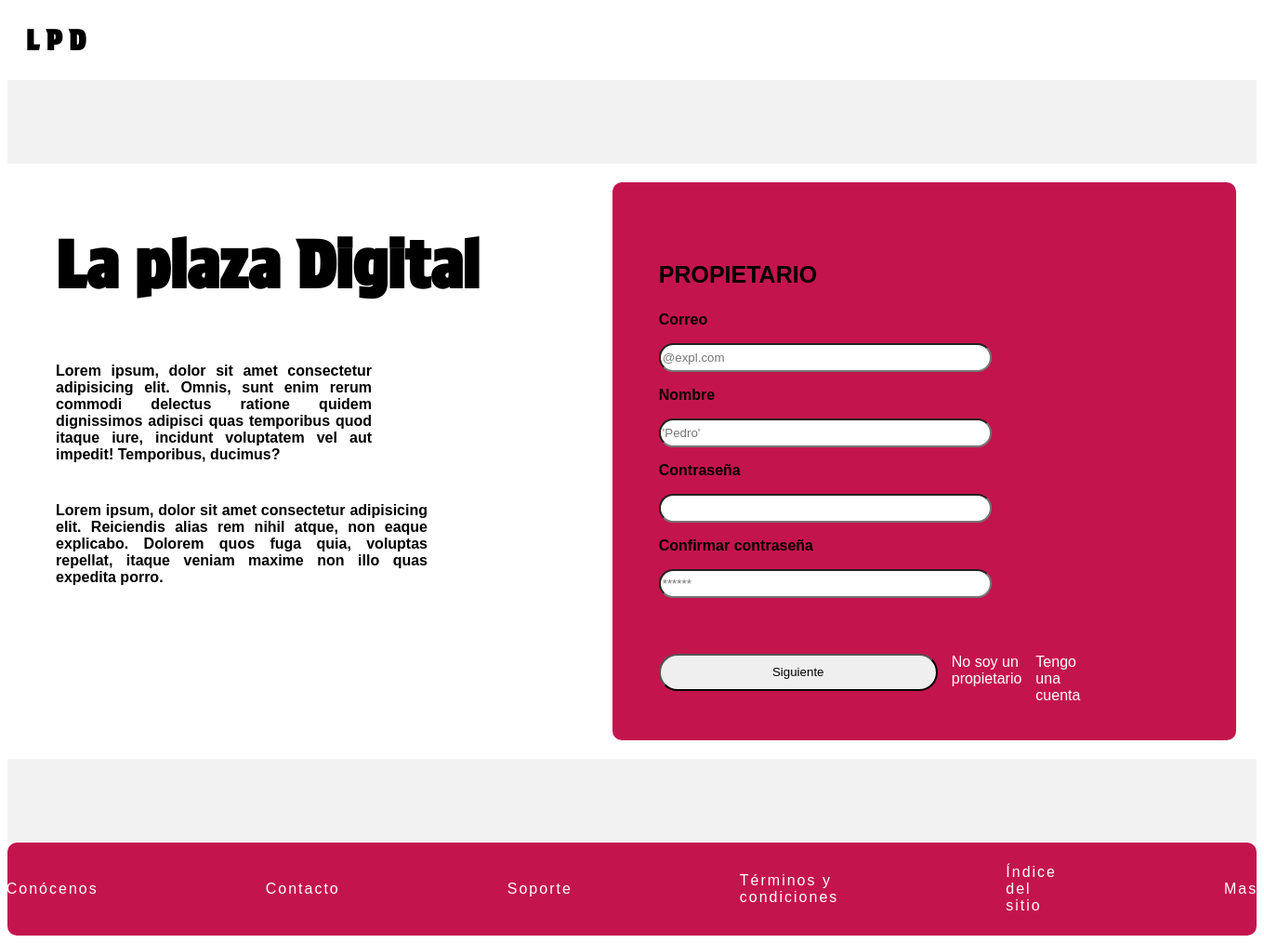
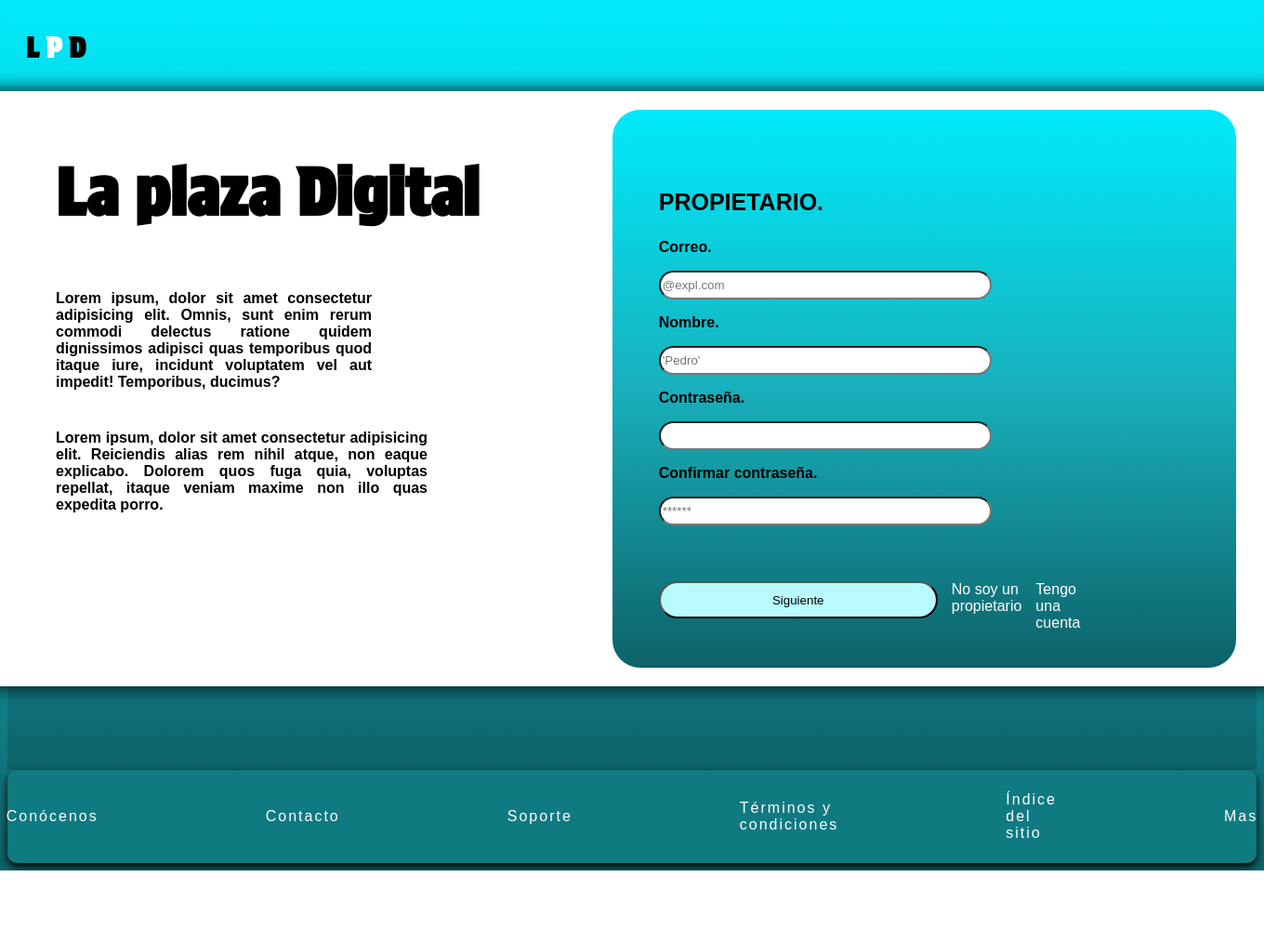
Before and after one commit to JhonGG69/JhonGG69.github.io, a PHP site: page /api/config/Regis_prop.html in a window 1360 px wide. Shown: the whole page at 93% size. After the commit the page ends 936 px from the top, so only its background shows below. Run offline with PHP 8.4, Linux system fonts and the light colour scheme.

Commit message:
actualización colores

```diff
--- a/api/config/Regis_prop.html
+++ b/api/config/Regis_prop.html
@@ -8,7 +8,7 @@
     <link rel="stylesheet" href="/fonts.css">
 </head>
 <header class="head">
-    <h2>L P D</h2>
+    <h2>L <span>P</span> D</h2>
 </header>
 <div class="contenedor">
     <div class="div_centro">
@@ -26,19 +26,19 @@
         <div id="Logo_pag">
             <div class="Regis_div">
                 <div class="user_div">
-                    <p class="Prop_titulo">PROPIETARIO</p>
+                    <p class="Prop_titulo">PROPIETARIO.</p>
                 </div>
-                <p>Correo</p>
+                <p>Correo.</p>
                 <input type="email" class="imput" placeholder="@expl.com">
 
-                <p>Nombre</p>
-                <input type="text" class="imput" placeholder="'Pedro'">
+                <p>Nombre.</p>
+                <input type="text" class="imput" placeholder="'Pedro'" required>
 
-                <p>Contraseña</p>
+                <p>Contraseña.</p>
                 <input type="text" class="imput">
 
-                <p>Confirmar contraseña<a href=""></a></p>
-                <input type="password " class="imput" placeholder="******">
+                <p>Confirmar contraseña.<a href=""></a></p>
+                <input type="password" class="imput" placeholder="******">
 
                     <div class="Action_div">
                         <a href="/src/Registro_N/Registro_Negocio.html"><button class="butt_reg">Siguiente</button></a>
--- a/api/config/register_form.html
+++ b/api/config/register_form.html
@@ -30,7 +30,7 @@
                         <p class="Ttl_usuario">USUARIO</p>
                     </div>
                     <p>Correo</p>
-                    <input type="email" class="imput" placeholder="@expl.com">
+                    <input type="email" class="imput" placeholder="@expl.com" required>
 
                     <p>Nombre</p>
                     <input type="text" class="imput" placeholder="'Pedro'">
@@ -38,8 +38,8 @@
                     <p>Apodo</p>
                     <input type="text" class="imput">
 
-                    <p>Contraseña<a href=""></a></p>
-                    <input type="password " class="imput" placeholder="******">
+                    <p>Contraseña</p>
+                    <input type="password" class="imput" placeholder="******">
 
                         <div class="Action_div">
                             <button class="butt_reg">Registrarme</button>
--- a/css/Regis_prop.css
+++ b/css/Regis_prop.css
@@ -1,5 +1,10 @@
 .head{
     border-radius: 25px;
+    position: fixed;
+}
+
+body{
+    background:linear-gradient(#00eafb, #18b0bc, #0d6268);
 }
 
 h2{
@@ -14,7 +19,7 @@ h2{
     justify-content: center;
     align-items: center;
     height: 820px;
-    background: #f3f2f2;
+    background:linear-gradient(#00eafb, #18b0bc, #0d6268);
 }
 
 .div_centro {
@@ -24,7 +29,8 @@ h2{
     height: 600px;
     background:white;
     padding: 20px;
-    border-radius: 10px;
+    border-radius: 35px;
+    box-shadow: 0 0 20px;
 }
 
 .columna-texto {
@@ -76,8 +82,8 @@ h2{
     margin-right: 50px;
     width: 900px;
     display: flex;
-    background: #c4144e;
-    border-radius: 10px;
+    background:linear-gradient(#00eafb, #18b0bc, #0d6268);
+    border-radius: 30px;
 }
 
 .user_div{
@@ -122,6 +128,13 @@ p{
     width: 300px;
     height: 40px;
     border-radius: 25px;
+    background-color:#b8faff}
+
+.butt_reg:hover{
+    background-color: #b8faff;
+    color: black;
+    transform: translateY(-5px);
+    box-shadow: 0 4px 8px black;
 }
 
 .pie_pag {
@@ -129,11 +142,12 @@ p{
     justify-content: center;
     align-items: center;
     height: 60px;
-    background: #c4144e;
+    background: #107a81;
     padding: 20px;
     border-radius: 10px;
     letter-spacing: 2px;
     gap: 180px;
+    box-shadow: 0 4px 8px black;
 }
 
 a{
@@ -141,3 +155,7 @@ a{
     font-family: sans-serif;
     text-decoration: none;
 }
+
+span{
+    color: rgb(255, 255, 255);
+}
--- a/index.html
+++ b/index.html
@@ -15,7 +15,7 @@
         <div class="columna-texto">
             <h1 class="Titulo">La plaza Digital</h1>
             <div class="txt_cont">
-                <p class="bnv_msg">Descubre una <span>nueva</span> forma de comprar y vender</p>
+                <p class="bnv_msg">Descubre una <span>nueva</span> forma de comprar y vender.</p>
             </div>
             <div class="sub_desc">
                 <p class="descrip">Registrate ahora y empiza a explorar los diferentes sefvicios que tenemos para ti</p>
@@ -26,7 +26,7 @@
             </div>
         </div>
         <div id="Logo_pag">
-            <img src="icono.png" alt="icono">
+            <img src="/api/config/src/imgs/index_img.png" alt="icono">
         </div>
     </div>
 </div>
```
Also changed, not shown: css/index.css (+35 -9 lines), css/register_form.css (+21 -5 lines), api/config/src/imgs/index_img.png (added).
